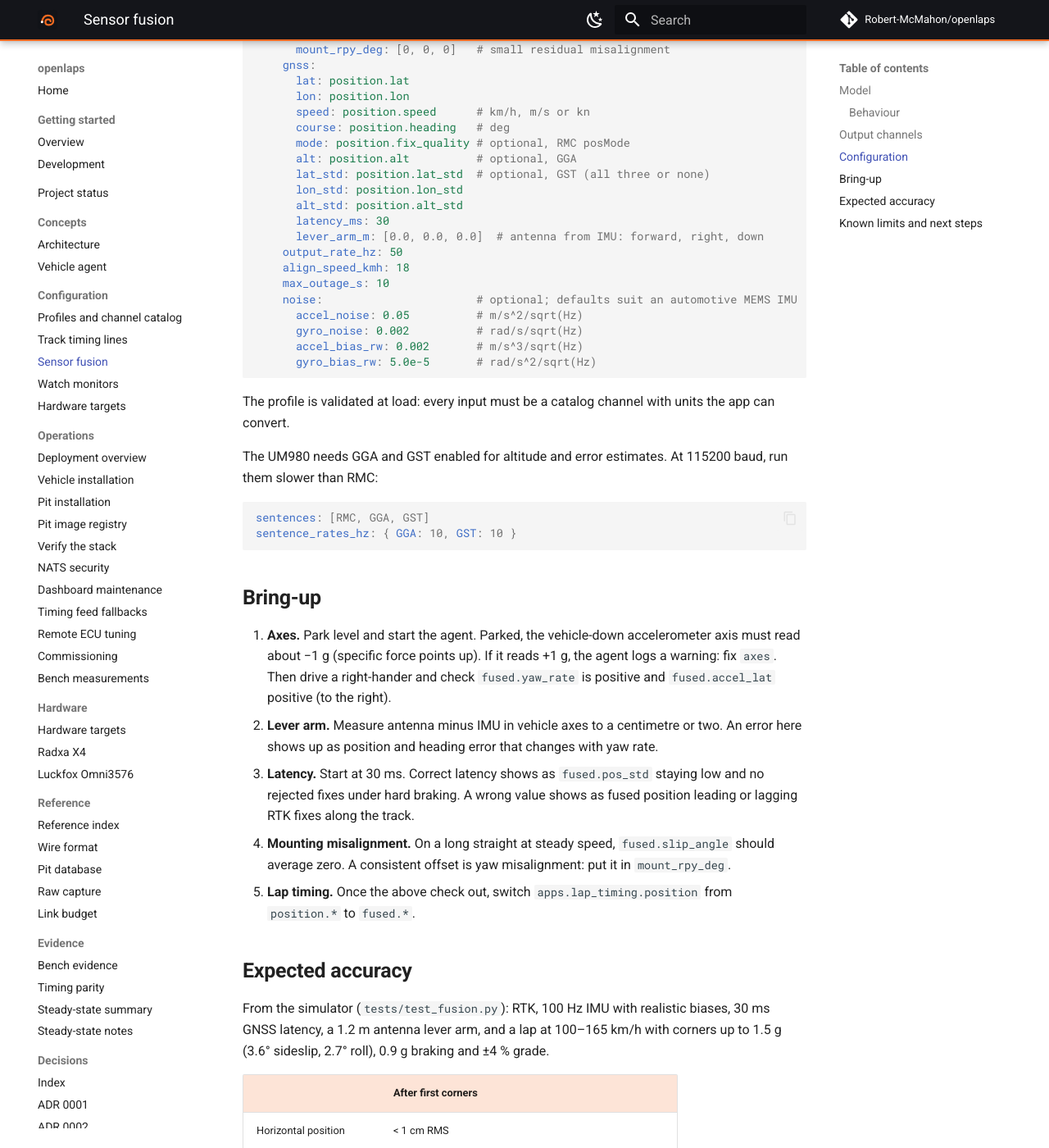
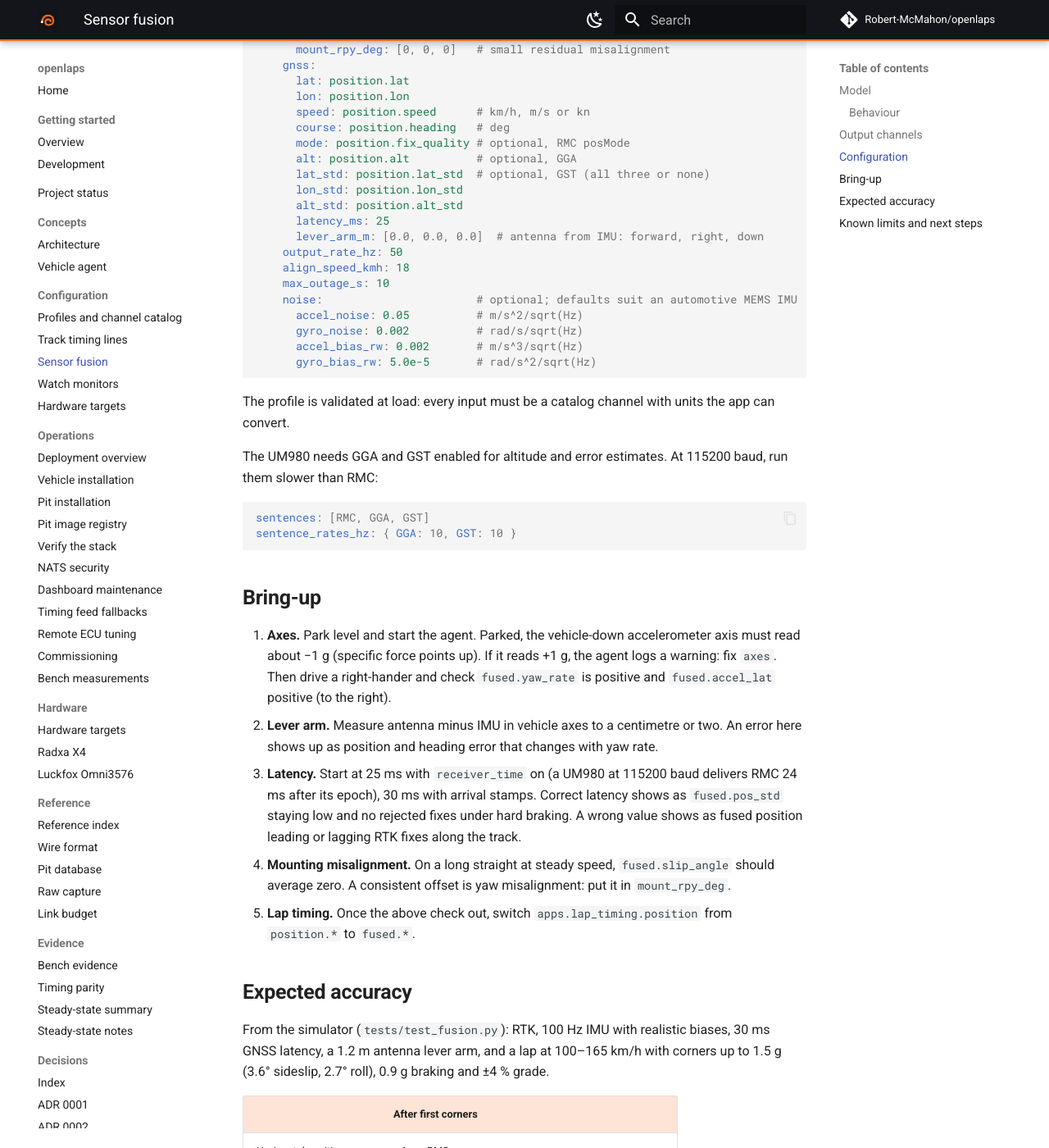
Before and after one commit to Robert-McMahon/openlaps, an MkDocs documentation site: the page built from docs/FUSION.md, in a window 1280 px wide and 1400 px high, scrolled down 3295 px. Shown: the whole window at 82% size. Built offline with MkDocs 1.6.1 and Material for MkDocs 9.7.7, drawn with Linux system fonts in a browser that asks for light colours; comment, search, counter and statistics services are not loaded.

Commit message:
Set GNSS latency to 25 ms for receiver-time stamps
Measured on the car's UM980 against a PPS-disciplined clock: RMC arrives
24 ms after the epoch it names, and the receiver clock stamps it there
to 0.2 ms. 30 ms was the equivalent with arrival stamps under load.

Co-Authored-By: Claude Fable 5.2 <noreply@anthropic.com>
Claude-Session: https://claude.ai/code/session_01XP73i6GF1gVk5nER3HQHuw

```diff
--- a/docs/FUSION.md
+++ b/docs/FUSION.md
@@ -122,7 +122,7 @@ apps:
       lat_std: position.lat_std  # optional, GST (all three or none)
       lon_std: position.lon_std
       alt_std: position.alt_std
-      latency_ms: 30
+      latency_ms: 25
       lever_arm_m: [0.0, 0.0, 0.0]  # antenna from IMU: forward, right, down
     output_rate_hz: 50
     align_speed_kmh: 18
@@ -155,7 +155,9 @@ sentence_rates_hz: { GGA: 10, GST: 10 }
 2. **Lever arm.** Measure antenna minus IMU in vehicle axes to a
    centimetre or two. An error here shows up as position and heading
    error that changes with yaw rate.
-3. **Latency.** Start at 30 ms. Correct latency shows as `fused.pos_std`
+3. **Latency.** Start at 25 ms with `receiver_time` on (a UM980 at
+   115200 baud delivers RMC 24 ms after its epoch), 30 ms with arrival
+   stamps. Correct latency shows as `fused.pos_std`
    staying low and no rejected fixes under hard braking. A wrong value
    shows as fused position leading or lagging RTK fixes along the track.
 4. **Mounting misalignment.** On a long straight at steady speed,
```
Also changed, not shown: 1 other file.
